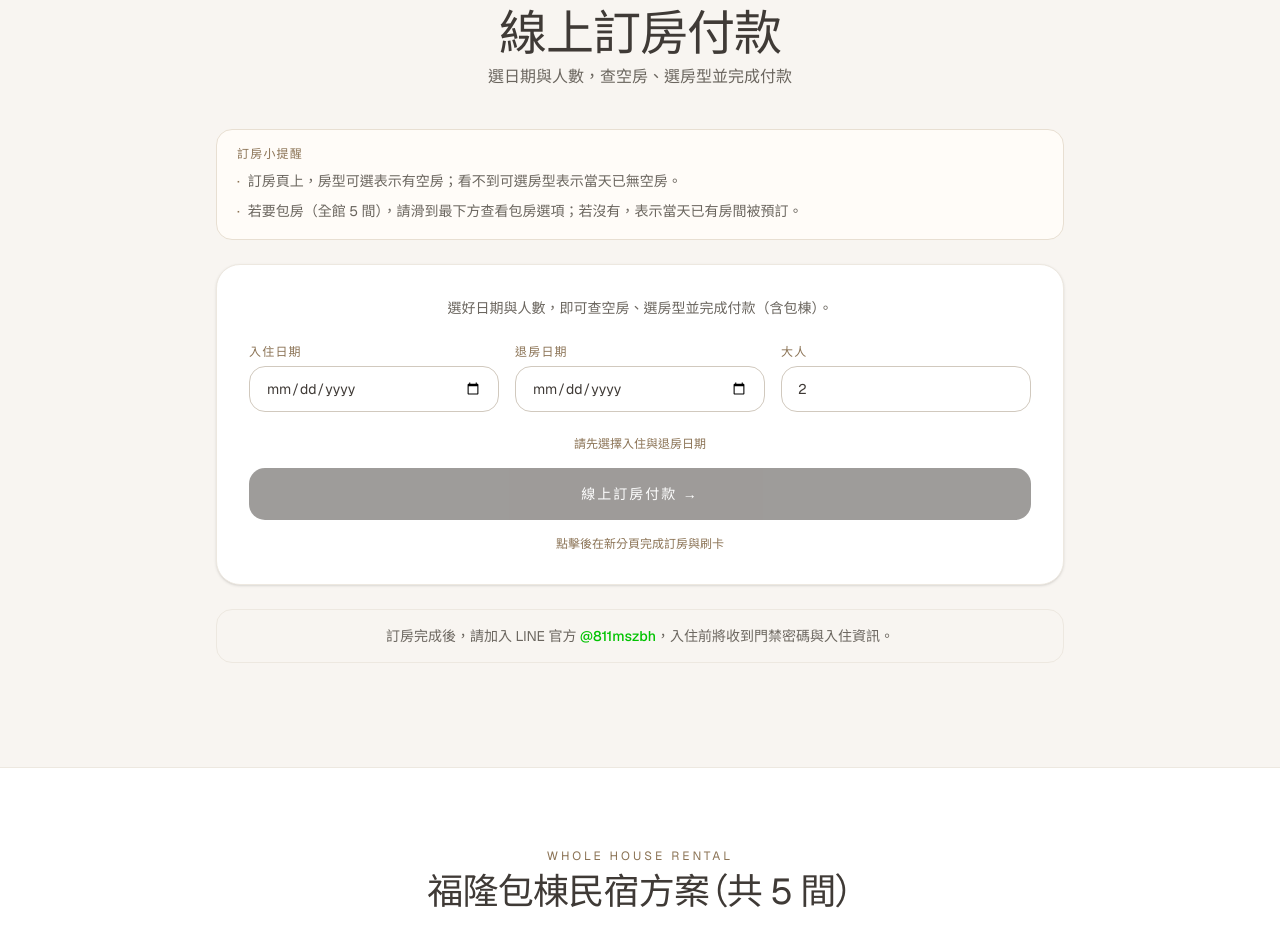
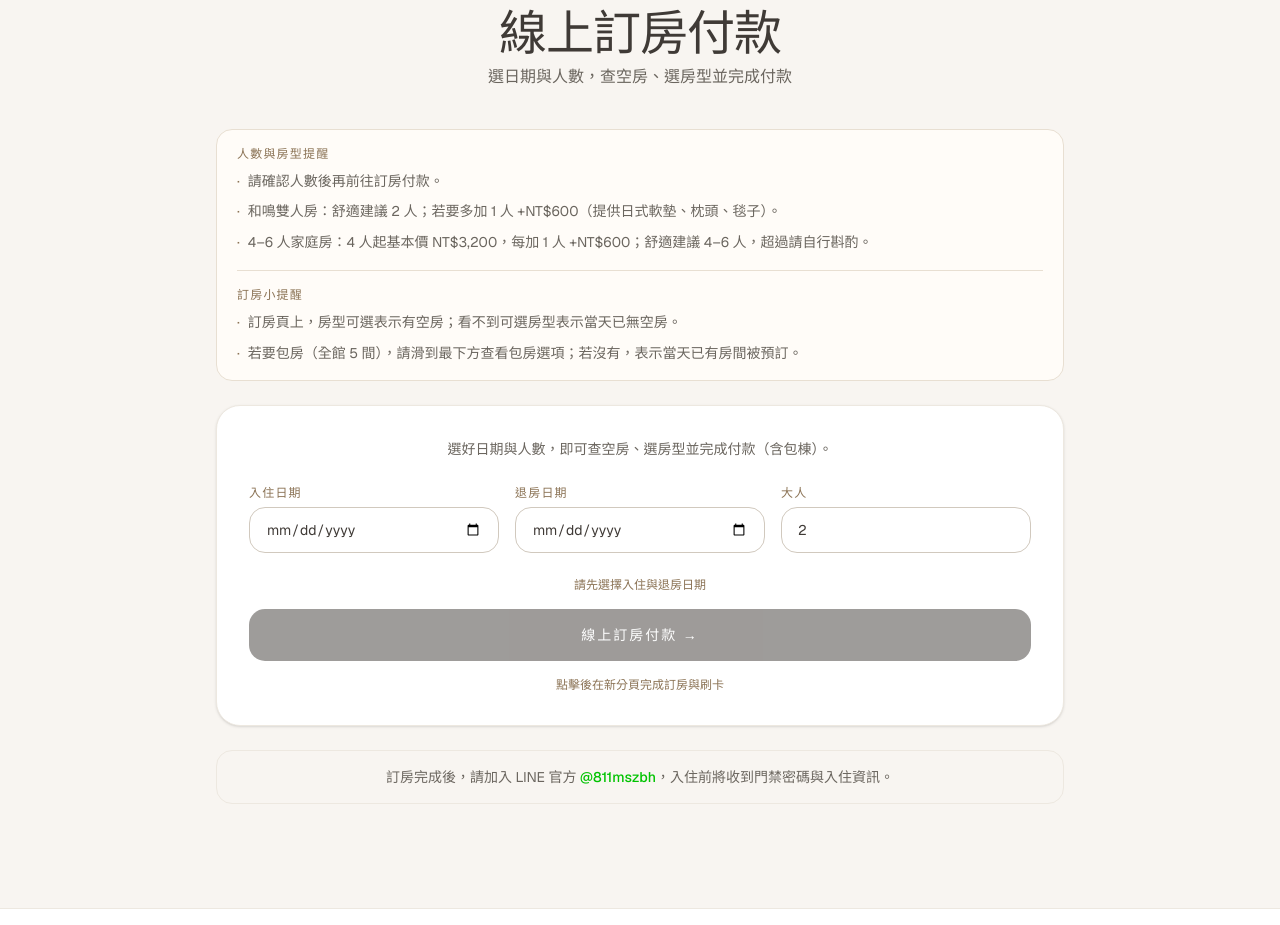
Before and after one commit to hamywu2222-cpu/yijianwu-booking, a Next.js app: page / in a window 1280 px wide. Shown: the part 4801-5726 px from the top of the page. Built offline with nearby package versions, Linux system fonts and the light colour scheme; no server answers.

Commit message:
copy: add guest count and room capacity tips to booking section

```diff
--- a/components/OwltingBookingSection.tsx
+++ b/components/OwltingBookingSection.tsx
@@ -28,18 +28,30 @@ const labelClass = 'block text-xs font-medium tracking-widest text-[#8B7355] mb-
 const bookingButtonClass =
   'flex w-full items-center justify-center rounded-2xl bg-[#3F3A36] px-8 py-4 text-sm font-medium tracking-[2px] text-white hover:bg-[#2C2926] active:scale-[0.99] transition-all disabled:cursor-not-allowed disabled:opacity-50 disabled:hover:bg-[#3F3A36]';
 
-function OwlNestAvailabilityTips() {
+function OwlNestTipList({ items }: { items: readonly string[] }) {
   return (
-    <div className="rounded-2xl border border-[#E8DFD2] bg-[#FFFCF8] px-5 py-4 text-sm text-[#6B665F] leading-relaxed">
-      <p className="text-xs font-medium tracking-widest text-[#8B7355] mb-2">訂房小提醒</p>
     <ul className="space-y-2">
-        {OWLNEST_BOOKING.tips.map((tip) => (
+      {items.map((tip) => (
         <li key={tip} className="flex gap-2">
           <span className="text-[#8B7355] shrink-0">·</span>
           <span>{tip}</span>
         </li>
       ))}
     </ul>
+  );
+}
+
+function OwlNestAvailabilityTips() {
+  return (
+    <div className="rounded-2xl border border-[#E8DFD2] bg-[#FFFCF8] px-5 py-4 text-sm text-[#6B665F] leading-relaxed space-y-4">
+      <div>
+        <p className="text-xs font-medium tracking-widest text-[#8B7355] mb-2">人數與房型提醒</p>
+        <OwlNestTipList items={OWLNEST_BOOKING.guestTips} />
+      </div>
+      <div className="border-t border-[#E8DFD2] pt-4">
+        <p className="text-xs font-medium tracking-widest text-[#8B7355] mb-2">訂房小提醒</p>
+        <OwlNestTipList items={OWLNEST_BOOKING.tips} />
+      </div>
     </div>
   );
 }
--- a/lib/business.ts
+++ b/lib/business.ts
@@ -44,6 +44,11 @@ export const OWLNEST_BOOKING = {
   tips: [
     '訂房頁上，房型可選表示有空房；看不到可選房型表示當天已無空房。',
     '若要包房（全館 5 間），請滑到最下方查看包房選項；若沒有，表示當天已有房間被預訂。',
+  ],
+  guestTips: [
+    '請確認人數後再前往訂房付款。',
+    '和鳴雙人房：舒適建議 2 人；若要多加 1 人 +NT$600（提供日式軟墊、枕頭、毯子）。',
+    '4–6 人家庭房：4 人起基本價 NT$3,200，每加 1 人 +NT$600；舒適建議 4–6 人，超過請自行斟酌。',
   ],
 } as const;
 
```
Lines whose indentation alone changed are shown as unchanged.
